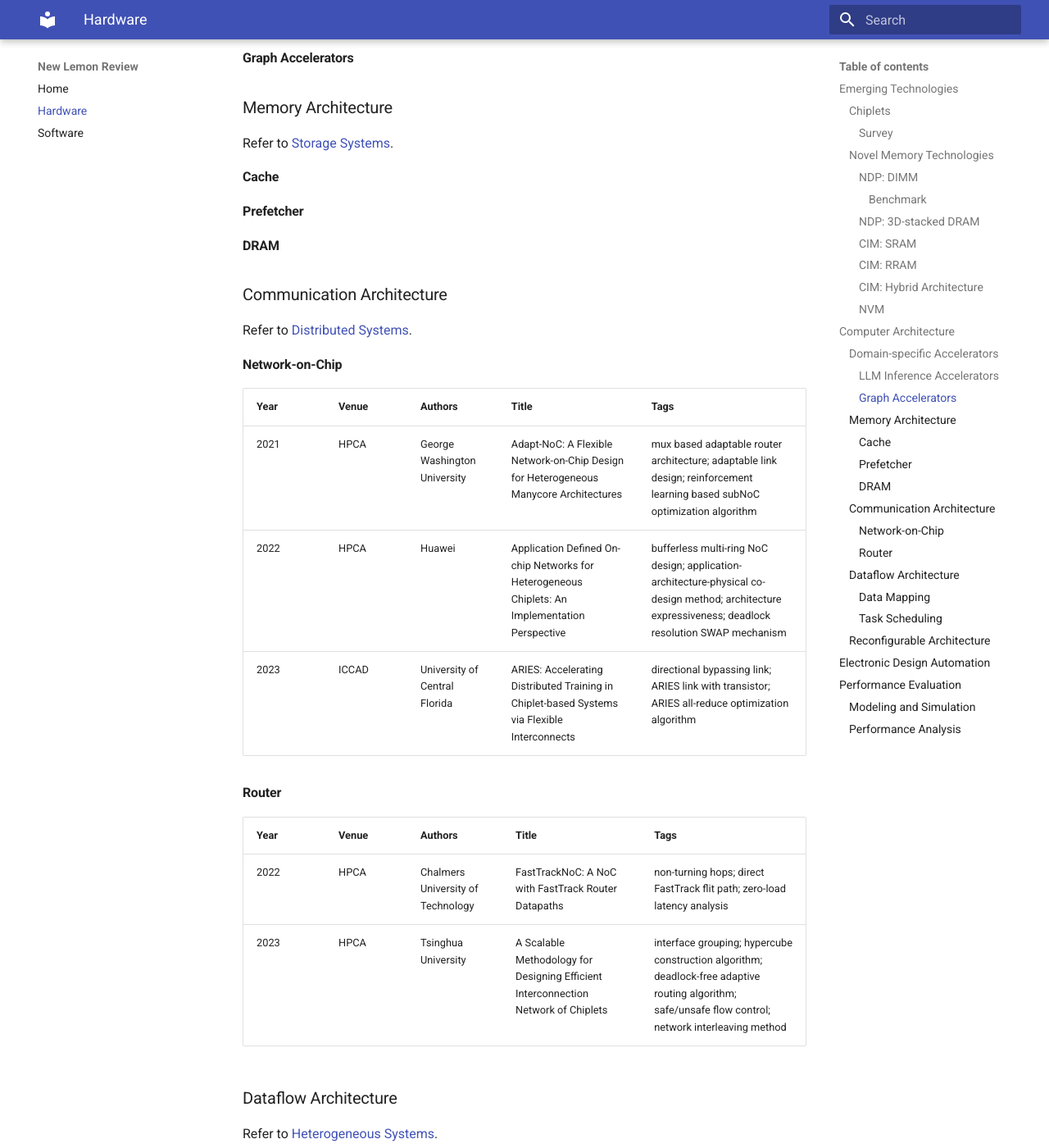
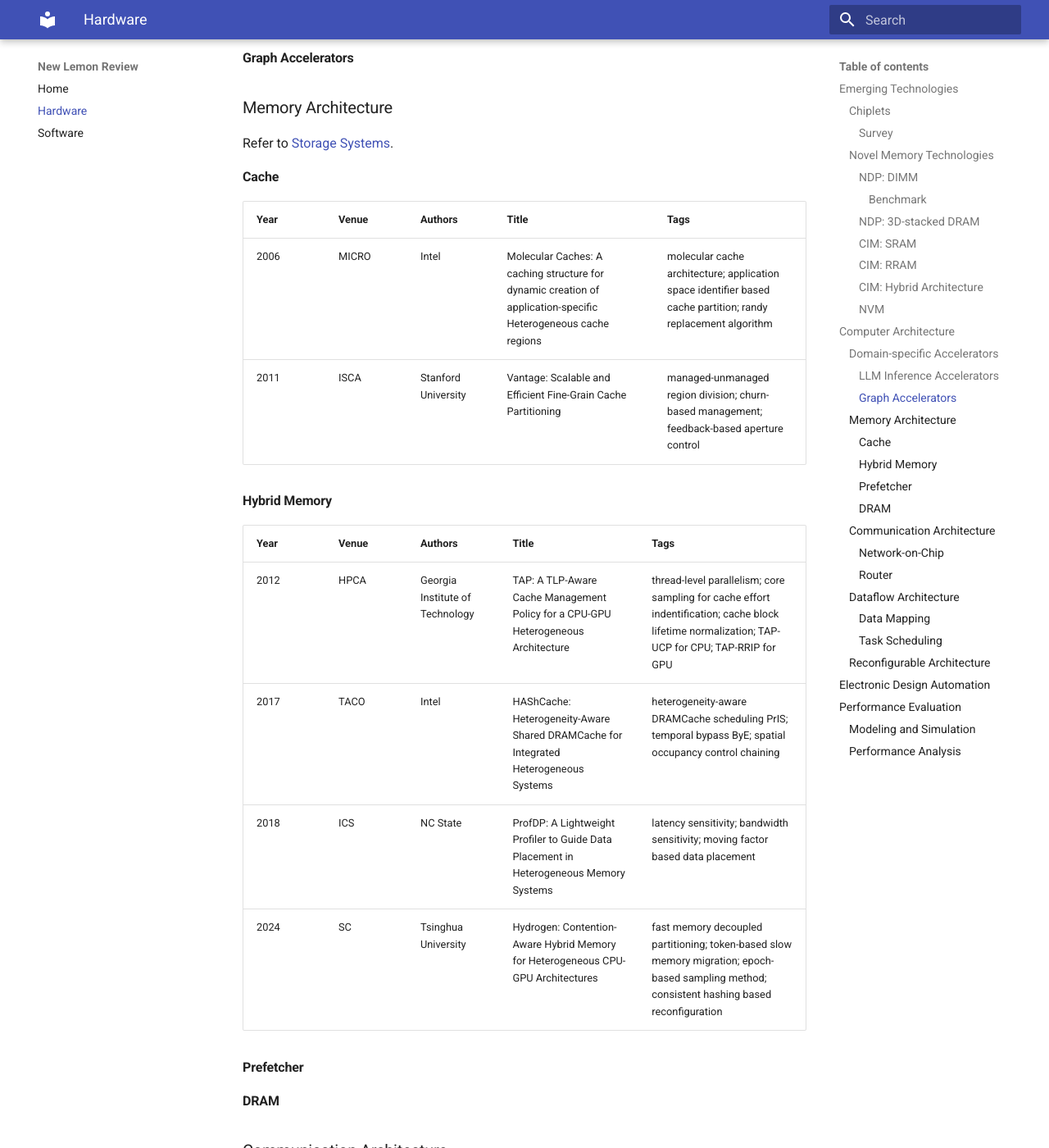
Before and after one commit to pku-lemonade/review, an MkDocs documentation site: the page built from docs/Hardware.md, in a window 1280 px wide and 1400 px high, scrolled down 2357 px. Shown: the whole window at 82% size. Built offline with MkDocs 1.6.1 and Material for MkDocs 9.7.7, drawn with Linux system fonts in a browser that asks for light colours; some of the changed text lies outside the part shown.

Commit message:
Add some papers about hybrid memory in heterogeneous systems, and some Liu Xu's papers. (#7)
* test

* All papers read so far has been updated, excluding poor ones.

* Modified some details according to suggestions and specified the tags for each paper.

* fix affiliation names

---------

Co-authored-by: Youwei Zhuo <youwei@pku.edu.cn>

```diff
--- a/docs/Hardware.md
+++ b/docs/Hardware.md
@@ -62,6 +62,20 @@ Refer to [Storage Systems](Software.md/#storage-systems).
 
 #### Cache
 
+| Year | Venue | Authors | Title | Tags |
+|-|-|-|-|-|
+| 2006 | MICRO | Intel | Molecular Caches: A caching structure for dynamic creation of application-specific Heterogeneous cache regions | molecular cache architecture; application space identifier based cache partition; randy replacement algorithm |
+| 2011 | ISCA | Stanford University | Vantage: Scalable and Efficient Fine-Grain Cache Partitioning | managed-unmanaged region division; churn-based management; feedback-based aperture control |
+
+#### Hybrid Memory
+
+| Year | Venue | Authors | Title | Tags |
+|-|-|-|-|-|
+| 2012 | HPCA | Georgia Institute of Technology | TAP: A TLP-Aware Cache Management Policy for a CPU-GPU Heterogeneous Architecture | thread-level parallelism; core sampling for cache effort indentification; cache block lifetime normalization; TAP-UCP for CPU; TAP-RRIP for GPU |
+| 2017 | TACO | Intel | HAShCache: Heterogeneity-Aware Shared DRAMCache for Integrated Heterogeneous Systems | heterogeneity-aware DRAMCache scheduling PrIS; temporal bypass ByE; spatial occupancy control chaining |
+| 2018 | ICS | NC State  | ProfDP: A Lightweight Profiler to Guide Data Placement in Heterogeneous Memory Systems | latency sensitivity; bandwidth sensitivity; moving factor based data placement |
+| 2024 | SC | Tsinghua University | Hydrogen: Contention-Aware Hybrid Memory for Heterogeneous CPU-GPU Architectures | fast memory decoupled partitioning; token-based slow memory migration; epoch-based sampling method; consistent hashing based reconfiguration |
+
 #### Prefetcher
 
 #### DRAM
@@ -122,14 +136,18 @@ Refer to [Heterogeneous Systems](Software.md/#heterogeneous-systems).
 
 | Year | Venue | Authors | Title | Tags |
 |-|-|-|-|-|
-| 2020 | MICRO | Georgia Institute of Technology; NVIDIA | MAESTRO: A Data-Centric Approach to Understand Reuse, Performance, and Hardware Cost of DNN Mappings | data-centric mapping; data reuse analysis; TemperalMap; SpatialMap; analytical cost model |
+| 2020 | MICRO | Georgia Tech; NVIDIA | MAESTRO: A Data-Centric Approach to Understand Reuse, Performance, and Hardware Cost of DNN Mappings | data-centric mapping; data reuse analysis; TemperalMap; SpatialMap; analytical cost model |
 | 2022 | OSDI | UC Berkeley | Alpa: Automating Inter- and Intra-Operator Parallelism for Distributed Deep Learning | inter-operator parallelisms; intra-operator parallelisms; ILP and DP hierarchical optimization |
 | 2023 | MICRO | Peking University | TileFlow: A Framework for Modeling Fusion Dataflow via Tree-based Analysis | 3D design space of fusion dataflow; tree-based description; tile-centric notation |
-| 2023 | ISPASS | Georgia Institute of Technology | ASTRA-sim2.0: Modeling Hierarchical Networks and Disaggregated Systems for Large-model Training at Scale | graph-based training-loop execution; multi-dimensional heterogeneous topology construction; analytical network backend |
+| 2023 | ISPASS | Georgia Tech | ASTRA-sim2.0: Modeling Hierarchical Networks and Disaggregated Systems for Large-model Training at Scale | graph-based training-loop execution; multi-dimensional heterogeneous topology construction; analytical network backend |
 | 2024 | ISCA | Stanford University | The Dataflow Abstract Machine Simulator Framework | communicating sequential processes; event-queue free execution; context-channel based description; asynchronous distributed time |
 
 ### Performance Analysis
 
 | Year | Venue | Authors | Title | Tags |
 |-|-|-|-|-|
-| 2022 | ASPLOS | NC State University | ValueExpert: Exploring Value Patterns in GPU-accelerated Applications value-related inefficiencies | data value pattern recoginition; value flow graph; parallel intervals merging algorithm |
+| 2020 | SC | NC State | ZeroSpy: Exploring Software Inefficiency with Redundant Zeros | code-centric analysis for instruction detection; data-centric analysis for data detection |
+| 2020 | SC | NC State | GVPROF: A Value Profiler for GPU-Based Clusters | temporal/spatial load/store redundancy; hierarchical sampling for reducing monitoring overhead; bidirectional search algorithm on dependency graph |
+| 2022 | ASPLOS | NC State | ValueExpert: Exploring Value Patterns in GPU-accelerated Applications value-related inefficiencies | data value pattern recoginition; value flow graph; parallel intervals merging algorithm |
+| 2022 | SC | NC State | Graph Neural Networks Based Memory Inefficiency Detection Using Selective Sampling | dead store; silent store; silent load; assembly-level procedural control-flow embedding; dynamic value semantic embedding; relative positional encoding for different compilation options |
+| 2023 | ICPE | NC State | DrGPU: A Top-Down Profiler for GPU | device memory stall; synchronization stall; instruction related stall; shared memory related stall |
```
Also changed, not shown: other parts of docs/Hardware.md (+2 -2 lines).
